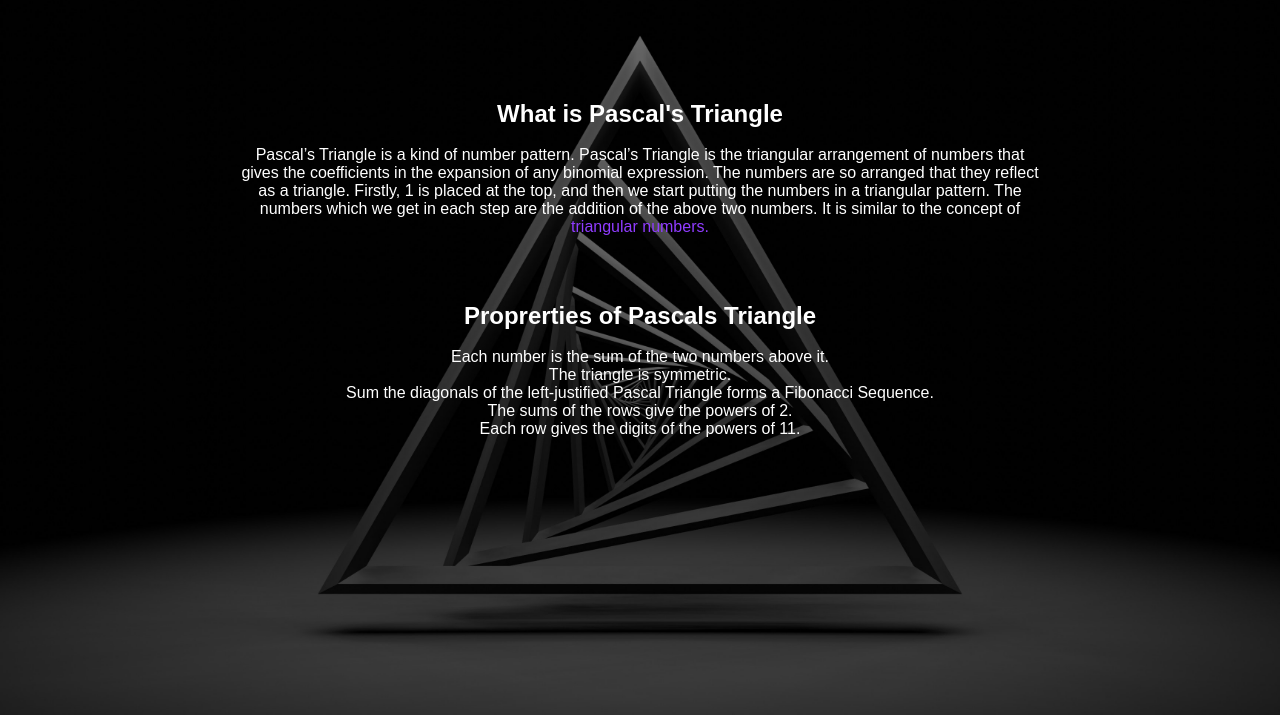
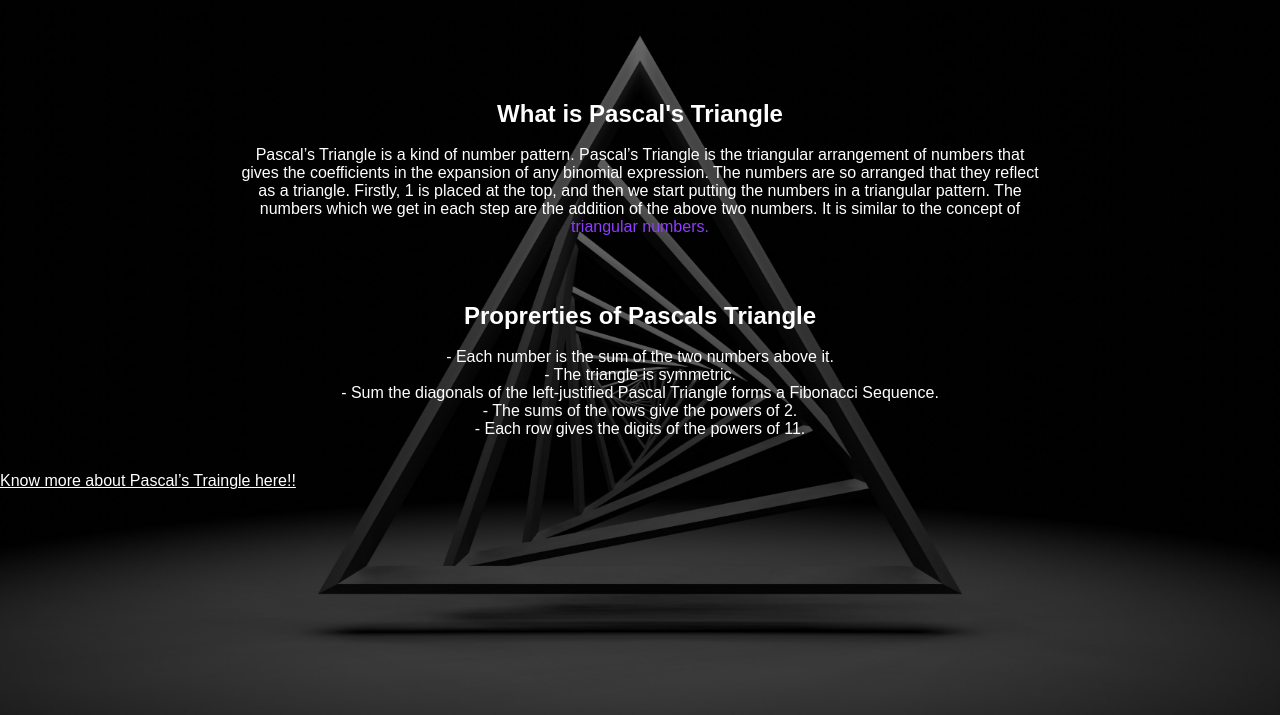
Before and after one commit to Nshatayu07/pascalsTriangle, a plain HTML site: page index.html in a window 1280 px wide. Shown: the part 85-800 px from the top of the page. Drawn offline with Linux system fonts and the light colour scheme.

Commit message:
Update index.html

```diff
--- a/index.html
+++ b/index.html
@@ -12,27 +12,31 @@
         <nav class="navbar">
             <a href="#" class="logo">PascalsTriangle</a>
             <ul>
-                <li><a href="#">Home</a></li>
-                <li><a href="#">Information</a></li>
-                <li><a href="#">Applications</a></li>
+                <li><a href="index.html">Home</a></li>
+                <li><a href="https://www.cuemath.com/algebra/pascals-triangle/" target="_blank">Information</a></li>
+                <li><a href="https://www.mechamath.com/algebra/applications-of-pascals-triangle/" target="_blank">Applications</a></li>
                 <li><a href="#">Calculate</a></li>
             </ul>
         </nav>
         <br><br><br>
         <div class="info">
             <h2>What is Pascal's Triangle</h2><br>
-            <p>Pascal’s Triangle is a kind of number pattern. Pascal’s Triangle is the triangular arrangement of numbers that gives the coefficients in the expansion of any binomial expression. The numbers are so arranged that they reflect as a triangle. Firstly, 1 is placed at the top, and then we start putting the numbers in a triangular pattern. The numbers which we get in each step are the addition of the above two numbers. It is similar to the concept of <a href="https://byjus.com/maths/triangular-numbers/">triangular numbers. </a> </p>
+            <p>Pascal’s Triangle is a kind of number pattern. Pascal’s Triangle is the triangular arrangement of numbers that gives the coefficients in the expansion of any binomial expression. The numbers are so arranged that they reflect as a triangle. Firstly, 1 is placed at the top, and then we start putting the numbers in a triangular pattern. The numbers which we get in each step are the addition of the above two numbers. It is similar to the concept of <a href="https://byjus.com/maths/triangular-numbers/" target="_blank">triangular numbers. </a> </p>
         </div>
         <br>
         <div class="info2">
             <h2>Proprerties of Pascals Triangle</h2><br>
             <!-- <ol> -->
-                <li>Each number is the sum of the two numbers above it.</li>
-                <li>The triangle is symmetric.</li>
-                <li>Sum the diagonals of the left-justified Pascal Triangle forms a Fibonacci Sequence.</li>
-                <li>The sums of the rows give the powers of 2.</li>
-                <li>Each row gives the digits of the powers of 11.</li>
+                <li>- Each number is the sum of the two numbers above it.</li>
+                <li>- The triangle is symmetric.</li>
+                <li>- Sum the diagonals of the left-justified Pascal Triangle forms a Fibonacci Sequence.</li>
+                <li>- The sums of the rows give the powers of 2.</li>
+                <li>- Each row gives the digits of the powers of 11.</li>
             <!-- </ol> -->
+        </div>
+        <br>
+        <div class="info3">
+            <a href="https://www.cuemath.com/algebra/pascals-triangle/" target="_blank">Know more about Pascal’s Traingle here!!</a>
         </div>
     </div>
 
```
